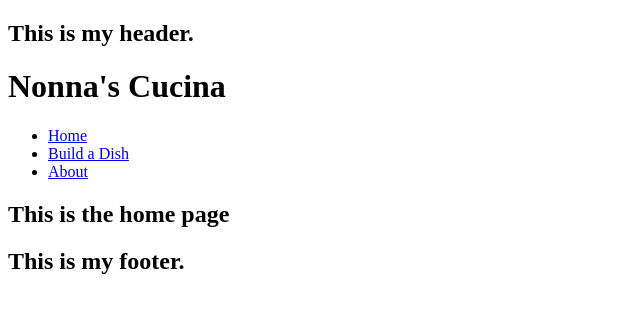
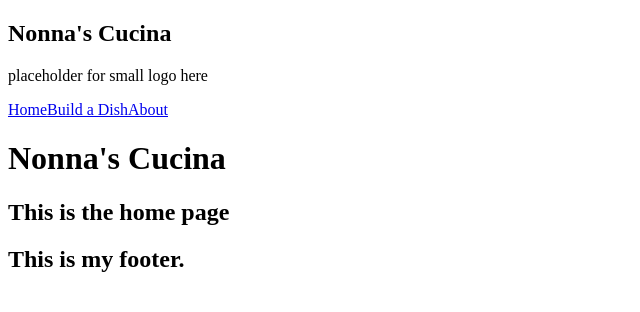
Before and after one commit to lindsayowow/nonnas-cucina, a React (Vite) app: page / in a window 1280 px wide. Shown: the top 312 px of the page, without its empty margins (0-640 px from the left). Built offline with nearby package versions, Linux system fonts and the light colour scheme.

Commit message:
updating header

```diff
--- a/src/App.jsx
+++ b/src/App.jsx
@@ -13,13 +13,6 @@ function App() {
     <Header />
     <div className="App">
       <h1>Nonna's Cucina</h1>
-    <nav>
-      <ul>
-        <li><Link to="/">Home</Link></li>
-        <li><Link to="/buildadish">Build a Dish</Link></li>
-        <li><Link to="/about">About</Link></li>
-      </ul>
-    </nav>
 
       <Routes>
         <Route path="/" element={<Home />} />
--- a/src/components/Header.jsx
+++ b/src/components/Header.jsx
@@ -1,9 +1,16 @@
-import React from 'react'
+import React from 'react';
+import { Link } from 'react-router-dom';
 
 export default function Header() {
   return (
-    <div>
-      <h2>This is my header.</h2>
-    </div>
+    <>
+      <header>
+        <h2>Nonna's Cucina</h2>
+        <p>placeholder for small logo here</p>
+        <Link to="/">Home</Link>
+      <Link to="/buildadish">Build a Dish</Link>
+        <Link to="/about">About</Link>
+    </header >
+    </>
   )
 }
```
